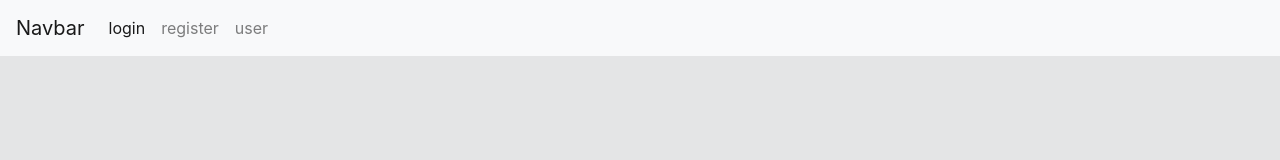
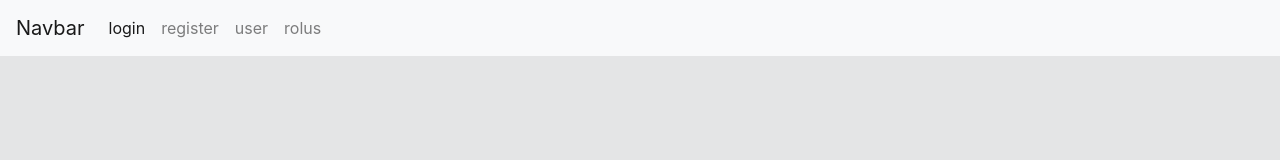
Before and after one commit to saeedhaj/user, an Angular app: page /login in a window 1280 px wide. Shown: the top 160 px of the page. Built offline with nearby package versions, Linux system fonts and the light colour scheme.

Commit message:
add a button to nav

```diff
--- a/src/app/header/header.component.html
+++ b/src/app/header/header.component.html
@@ -14,6 +14,9 @@
             <li class="nav-item">
                 <a class="nav-link" [routerLink]="['/user']" routerLinkActive="router-link-active">user</a>
             </li>
+            <li class="nav-item">
+                <a class="nav-link" [routerLink]="['/rouls']" routerLinkActive="router-link-active">rolus</a>
+            </li>
 
         </ul>
     </div>
```
